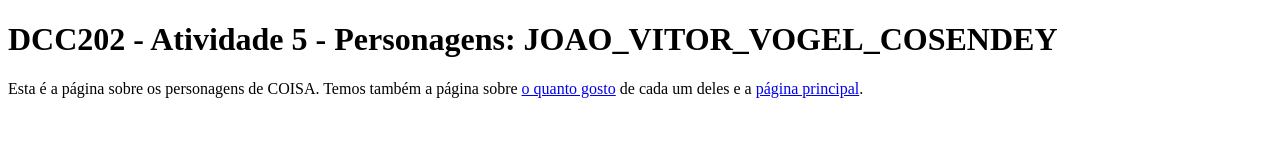
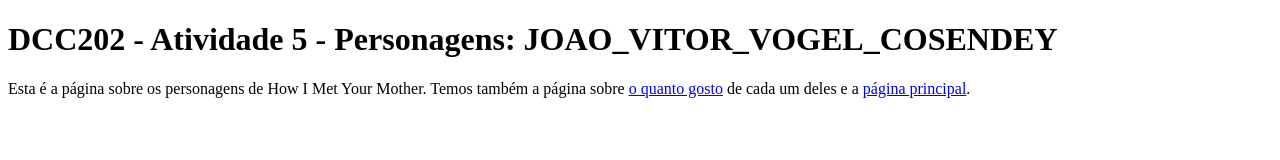
Before and after one commit to ufjf-dcc202/ufjf-dcc202-2023-3-b-atv5-joaovogelufjf, a website: page personagens.html in a window 1280 px wide. Drawn offline with Linux system fonts and the light colour scheme.

Commit message:
add o nome da série no lugar de coisa

```diff
--- a/personagens.html
+++ b/personagens.html
@@ -9,7 +9,7 @@
     <main>
       <h1>DCC202 - Atividade 5 - Personagens: JOAO_VITOR_VOGEL_COSENDEY</h1>
       <p>
-        Esta é a página sobre os personagens de COISA. Temos também a página
+        Esta é a página sobre os personagens de How I Met Your Mother. Temos também a página
         sobre <a href="preferencias.html">o quanto gosto</a> de cada um deles e a <a href="index.html">página principal</a>.
       </p>
     </main>
```
